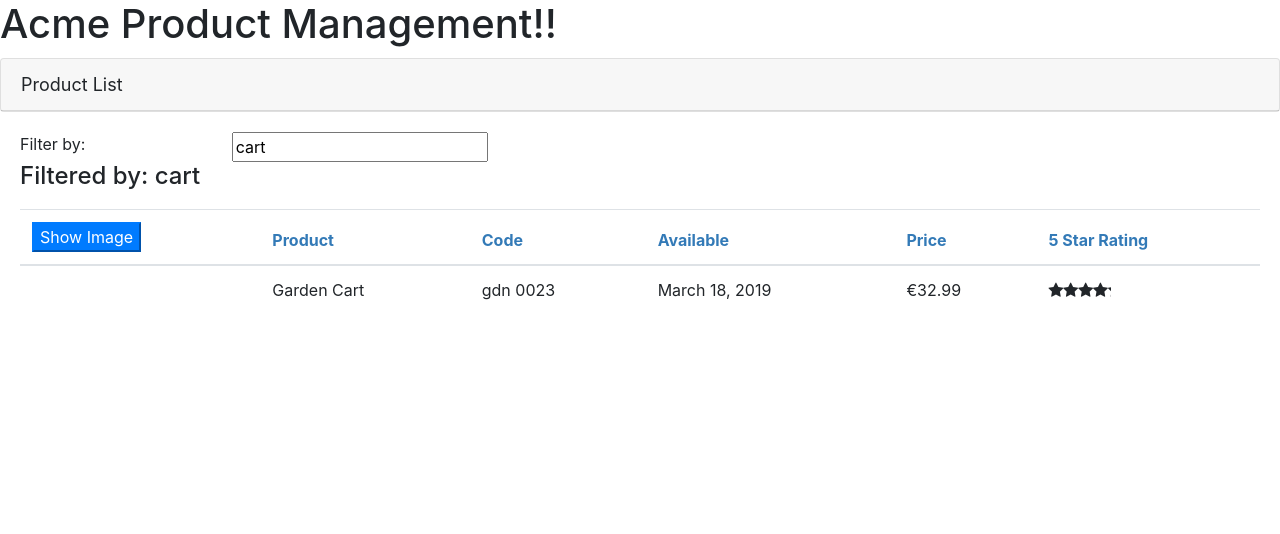
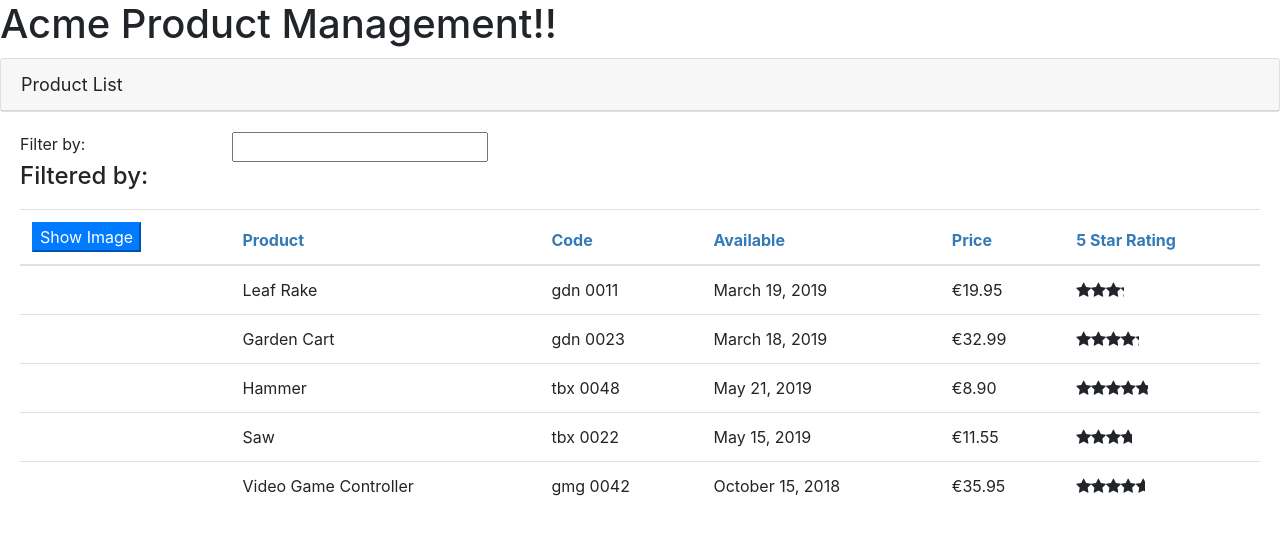
Before and after one commit to fabrideci/APM, an Angular app: page / in a window 1280 px wide. Shown: the top 534 px of the page. Built offline with nearby package versions, Linux system fonts and the light colour scheme.

Commit message:
Introduced services and dependency injection

```diff
--- a/src/app/products/product-list.component.ts
+++ b/src/app/products/product-list.component.ts
@@ -1,16 +1,22 @@
 import { Component, OnInit } from "@angular/core";
 import { IProduct } from "./product";
+import { ProductService } from "./product.service";
 
 @Component({
   selector: "pm-products",
   templateUrl: "./product-list.component.html",
   styleUrls: ["./product-list.component.css"]
 })
-export class ProductListComponent {
+export class ProductListComponent implements OnInit {
   pageTitle: string = "Product List";
   imageWidth: number = 50;
   imageMargin: number = 2;
   showImage: boolean = false;
+
+  filteredProducts: IProduct[];
+  products: IProduct[];
+
+  constructor(private productService: ProductService) {}
 
   _listFilter: string;
   get listFilter(): string {
@@ -23,68 +29,14 @@
       : this.products;
   }
 
-  constructor() {
-      this.filteredProducts = this.products;
-      this.listFilter = 'cart';
+  ngOnInit(): void {
+    this.products = this.productService.getProducts();
+    this.filteredProducts = this.products;
   }
 
   onRatingClicked(message: string): void {
-    this.pageTitle = 'Product List: ' + message;
+    this.pageTitle = "Product List: " + message;
   }
-
-  filteredProducts: IProduct[];
-  products: IProduct[] = [
-    {
-      productId: 1,
-      productName: "Leaf Rake",
-      productCode: "GDN-0011",
-      releaseDate: "March 19, 2019",
-      description: "Leaf rake with 48-inch wooden handle.",
-      price: 19.95,
-      starRating: 3.2,
-      imageUrl: "assets/images/leaf_rake.png"
-    },
-    {
-      productId: 2,
-      productName: "Garden Cart",
-      productCode: "GDN-0023",
-      releaseDate: "March 18, 2019",
-      description: "15 gallon capacity rolling garden cart",
-      price: 32.99,
-      starRating: 4.2,
-      imageUrl: "assets/images/garden_cart.png"
-    },
-    {
-      productId: 5,
-      productName: "Hammer",
-      productCode: "TBX-0048",
-      releaseDate: "May 21, 2019",
-      description: "Curved claw steel hammer",
-      price: 8.9,
-      starRating: 4.8,
-      imageUrl: "assets/images/hammer.png"
-    },
-    {
-      productId: 8,
-      productName: "Saw",
-      productCode: "TBX-0022",
-      releaseDate: "May 15, 2019",
-      description: "15-inch steel blade hand saw",
-      price: 11.55,
-      starRating: 3.7,
-      imageUrl: "assets/images/saw.png"
-    },
-    {
-      productId: 10,
-      productName: "Video Game Controller",
-      productCode: "GMG-0042",
-      releaseDate: "October 15, 2018",
-      description: "Standard two-button video game controller",
-      price: 35.95,
-      starRating: 4.6,
-      imageUrl: "assets/images/xbox-controller.png"
-    }
-  ];
 
   performFilter(filterBy: string): IProduct[] {
     return this.products.filter(
--- /dev/null
+++ b/src/app/products/product.service.ts
@@ -0,0 +1,62 @@
+import { Injectable } from "@angular/core";
+import { IProduct } from "./product";
+
+@Injectable({
+  providedIn: "root"
+})
+export class ProductService {
+  getProducts(): IProduct[] {
+    return [
+      {
+        productId: 1,
+        productName: "Leaf Rake",
+        productCode: "GDN-0011",
+        releaseDate: "March 19, 2019",
+        description: "Leaf rake with 48-inch wooden handle.",
+        price: 19.95,
+        starRating: 3.2,
+        imageUrl: "assets/images/leaf_rake.png"
+      },
+      {
+        productId: 2,
+        productName: "Garden Cart",
+        productCode: "GDN-0023",
+        releaseDate: "March 18, 2019",
+        description: "15 gallon capacity rolling garden cart",
+        price: 32.99,
+        starRating: 4.2,
+        imageUrl: "assets/images/garden_cart.png"
+      },
+      {
+        productId: 5,
+        productName: "Hammer",
+        productCode: "TBX-0048",
+        releaseDate: "May 21, 2019",
+        description: "Curved claw steel hammer",
+        price: 8.9,
+        starRating: 4.8,
+        imageUrl: "assets/images/hammer.png"
+      },
+      {
+        productId: 8,
+        productName: "Saw",
+        productCode: "TBX-0022",
+        releaseDate: "May 15, 2019",
+        description: "15-inch steel blade hand saw",
+        price: 11.55,
+        starRating: 3.7,
+        imageUrl: "assets/images/saw.png"
+      },
+      {
+        productId: 10,
+        productName: "Video Game Controller",
+        productCode: "GMG-0042",
+        releaseDate: "October 15, 2018",
+        description: "Standard two-button video game controller",
+        price: 35.95,
+        starRating: 4.6,
+        imageUrl: "assets/images/xbox-controller.png"
+      }
+    ];
+  }
+}
```
